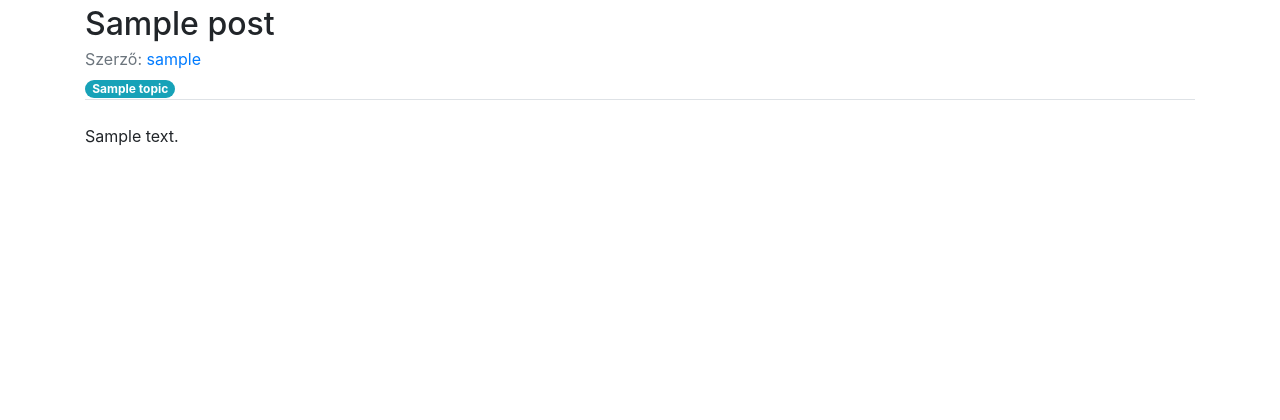
After one commit to Zotyamester/NISZ, a Django app: page /post/1/ in a window 1280 px wide. The commit adds this page. Shown: the part 254-674 px from the top of the page. Run offline with Django 3.2, Linux system fonts and the light colour scheme; tables that the repository leaves empty hold one stand-in row (values such as "Sample post"); some libraries are stand-ins or nearby versions.

Commit message:
Poszt nézetek módosítása

```diff
--- a/mysite/main/templates/main/base.html
+++ b/mysite/main/templates/main/base.html
@@ -48,7 +48,9 @@
                         </div>
                     {% endfor %}
                 {% endif %}
-                <iframe src="https://free.timeanddate.com/countdown/i7r9j7cb/n50/cf12/cm0/cu4/ct0/cs1/ca0/cr0/ss0/cac000/cpc000/pcfff/tcfff/fs200/szw576/szh243/tac000/tpc000/mac000/mpc000/iso2021-04-11T10:00:00" allowtransparency="true" frameborder="0" width="394" height="173"></iframe>
+                <div class="text-center">
+                    <iframe src="https://free.timeanddate.com/countdown/i7r9j7cb/n50/cf12/cm0/cu4/ct0/cs1/ca0/cr0/ss0/cac000/cpc000/pcfff/tcfff/fs200/szw576/szh243/tac000/tpc000/mac000/mpc000/iso2021-04-11T10:00:00" allowtransparency="true" frameborder="0" width="394" height="173"></iframe>
+                </div>
                 {% block content %}{% endblock %}
             </div>
         </div>
--- /dev/null
+++ b/mysite/main/templates/main/post_detail.html
@@ -0,0 +1,17 @@
+{% extends 'main/base.html' %}
+{% load static %}
+
+{% block content %}
+    <div class="content-section">
+        <div class="border-bottom mb-4">
+            <h2 class="mb-1">{{ object.title }}</h2>
+            <p class="text-muted mb-1">Szerző: <a href="{% url 'main:user-post-list' object.author.username %}">{{ object.author.username }}</a></p>
+            <div class="badge badge-pill badge-info">{{ object.topic.name }}</div>
+        </div>
+        <p>{{ object.body }}</p>
+        {% if object.author == user %}
+            <a href="{% url 'main:post-update' object.id %}" class="btn btn-secondary btn-sm mt-1 mb-1"><i class="far fa-edit"></i> Update post</a>
+            <a href="{% url 'main:post-delete' object.id %}" class="btn btn-danger btn-sm mt-1 mb-1"><i class="far fa-trash-alt"></i> Delete post</a>
+        {% endif %}
+    </div>
+{% endblock %}
--- a/mysite/main/templates/main/post_list.html
+++ b/mysite/main/templates/main/post_list.html
@@ -5,9 +5,9 @@
     <article class="media content-section">
         <div class="media-body">
           <div class="article-metadata">
-            <a class="mr-2" href="#">{{ post.author }}</a>
+            <a class="mr-2" href="{% url 'main:user-post-list' post.id %}">{{ post.author }}</a>
           </div>
-          <h2><a class="article-title" href="#">{{ post.title }}</a></h2>
+          <h2><a class="article-title" href="{% url 'main:post-detail' post.id %}">{{ post.title }}</a></h2>
           <p class="article-content">{{ post.body }}</p>
         </div>
     </article>
```
Also changed, not shown: mysite/main/templates/main/post_confirm_delete.html (added, +17 -0 lines), mysite/main/templates/main/post_form.html (added, +12 -0 lines).
